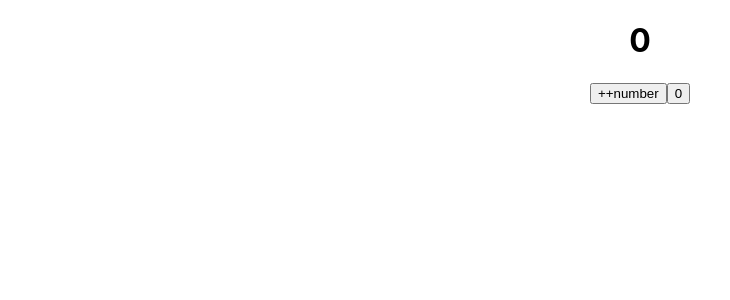
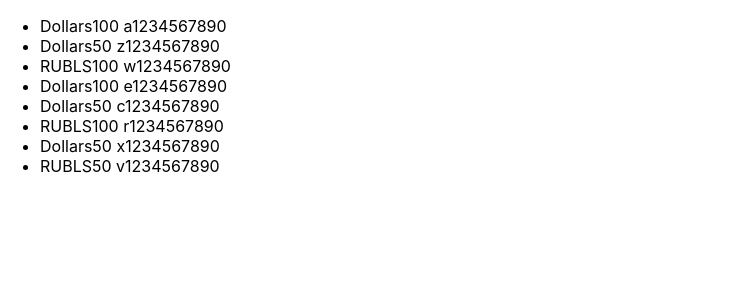
Before and after one commit to Santerakis/1.micro_task, a React (Create React App) app: page / in a window 1280 px wide. Shown: the top 300 px of the page, without its empty margins (0-730 px from the left). Built offline with nearby package versions, Linux system fonts and the light colour scheme.

Commit message:
preparation to filter

```diff
--- a/src/App.tsx
+++ b/src/App.tsx
@@ -1,27 +1,31 @@
-import React, {MouseEvent, useState} from 'react';
+import React, {useState} from 'react';
 import './App.css';
-import {Button} from "./Components/Button";
 
 function App() {
-
-    // let a = 1
-    let [a, setA] = useState(0)
-
-    const onClickHandler = () => {
-        setA(++a)
-        console.log(a)
-    }
-    const onClickHandler2=()=>{
-        setA(a=0)
-    }
+    const [money, setMoney] = useState([
+        { banknots: 'Dollars', value: 100, number: ' a1234567890' },
+        { banknots: 'Dollars', value: 50, number: ' z1234567890' },
+        { banknots: 'RUBLS', value: 100, number: ' w1234567890' },
+        { banknots: 'Dollars', value: 100, number: ' e1234567890' },
+        { banknots: 'Dollars', value: 50, number: ' c1234567890' },
+        { banknots: 'RUBLS', value: 100, number: ' r1234567890' },
+        { banknots: 'Dollars', value: 50, number: ' x1234567890' },
+        { banknots: 'RUBLS', value: 50, number: ' v1234567890' },
+    ])
 
     return (
-        <div className="App">
-            <h1>{a}</h1>
-            <button onClick={onClickHandler}>++number</button>
-            <button onClick={onClickHandler2}>0</button>
-        </div>
+        <ul>
+            {money.map((objFromMoneyArr)=>{
+                return(
+                    <li>
+                        <span>{objFromMoneyArr.banknots}</span>
+                        <span>{objFromMoneyArr.value}</span>
+                        <span>{objFromMoneyArr.number}</span>
+                    </li>
+                )
+            })}
+        </ul>
     )
 }
 
-export default App;
+export default App
```
